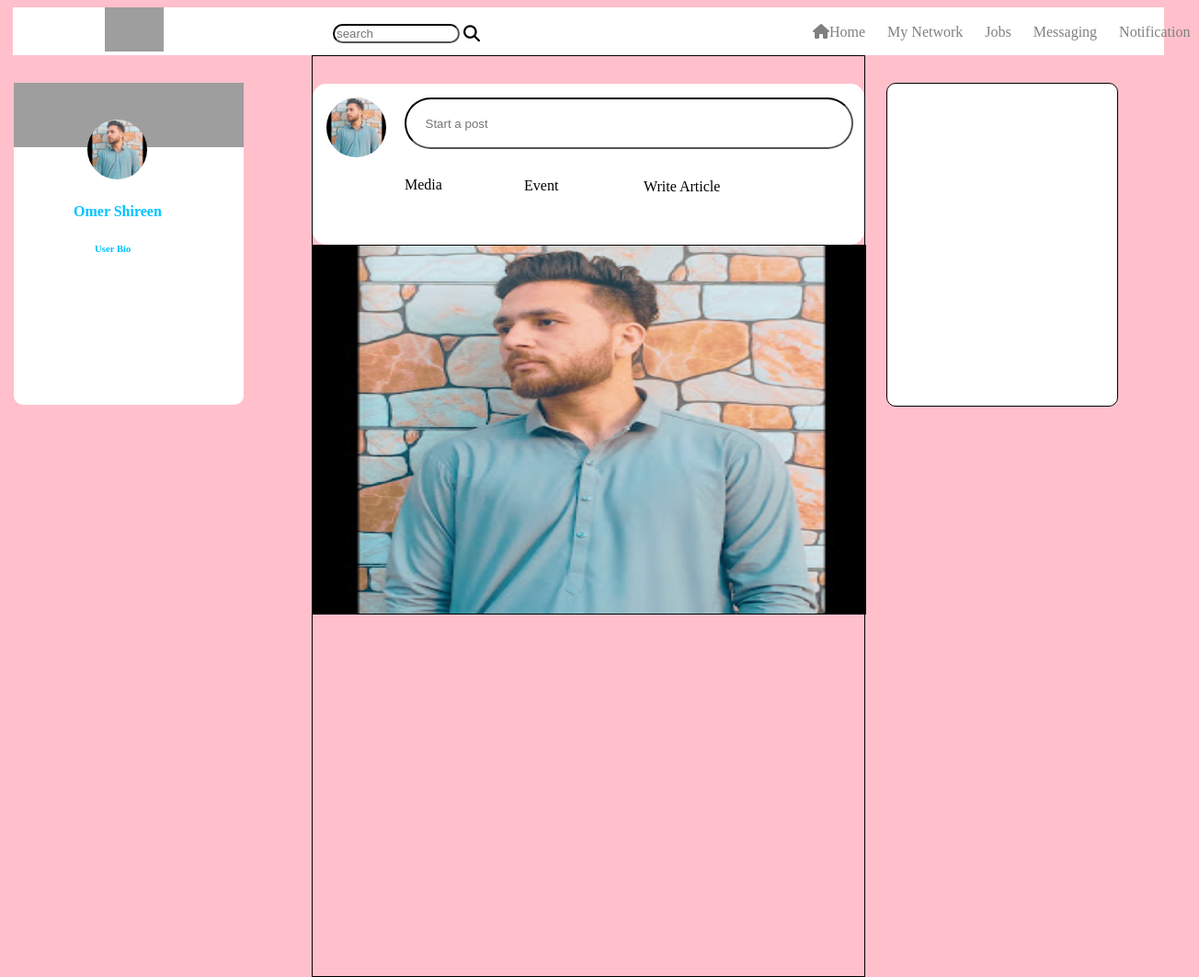
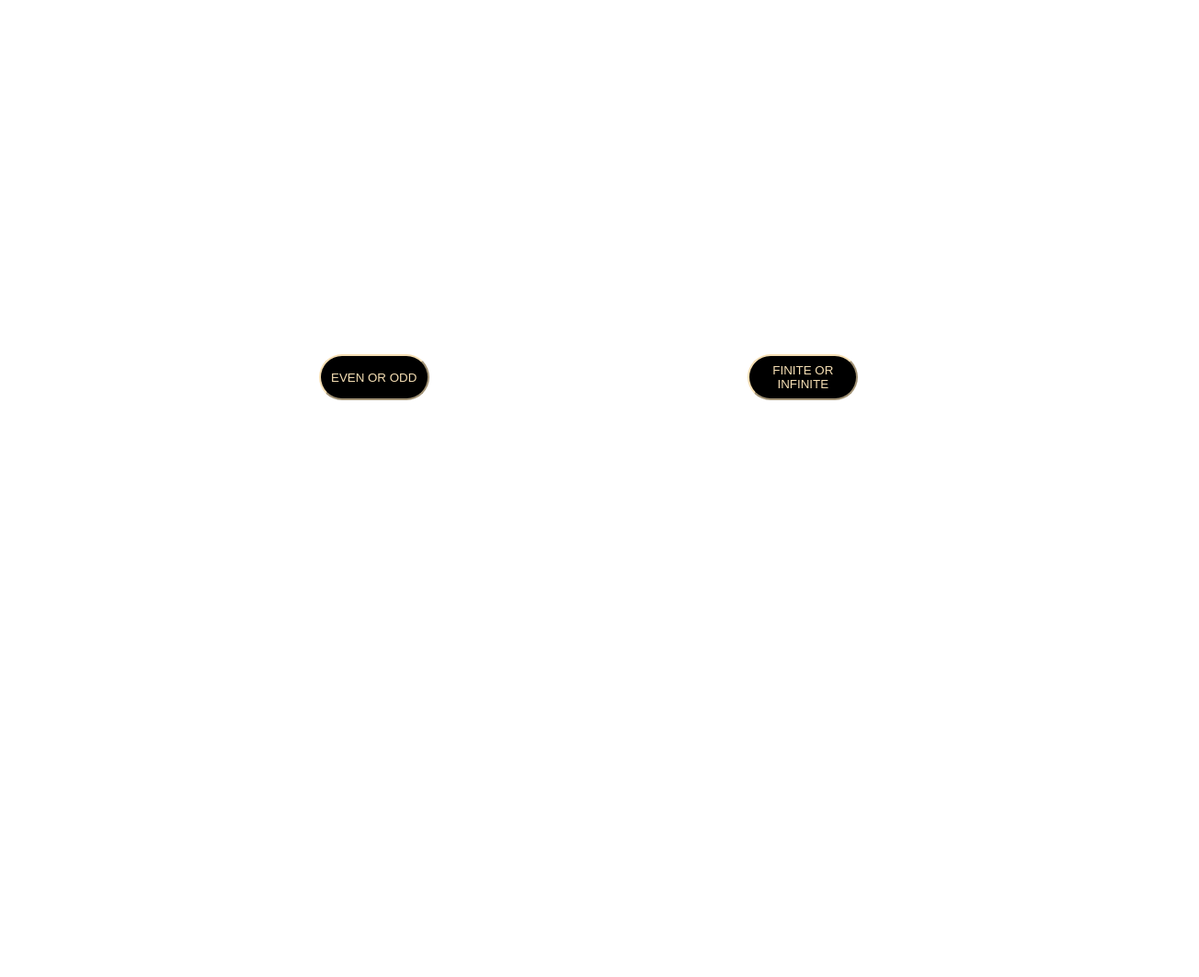
Before and after one commit to OmerShireen/Navbar, a plain HTML site: page index.html in a window 1280 px wide. Shown: the whole page at 92% size, 1304 px wide, since content can reach past the window. After the commit the page ends 800 px from the top, so only its background shows below. Drawn offline with Linux system fonts and the light colour scheme; grey boxes are pictures that could not be loaded.

Commit message:
first commit

```diff
--- a/index.html
+++ b/index.html
@@ -1,197 +1,50 @@
 <!DOCTYPE html>
 <html lang="en">
+
 <head>
     <meta charset="UTF-8">
     <meta name="viewport" content="width=device-width, initial-scale=1.0">
-    <script src="https://kit.fontawesome.com/a6f5fc1f6d.js" crossorigin="anonymous"></script>
     <title>Document</title>
     <style>
- body{
-    background-color: pink;
- }
- .nav{
-    position: sticky;
-    top: 0%;
-    z-index: 999;
-    background-color: white;
-    height: 52px;
-    margin-top: 8px;
-    margin-left: 6px;
-    margin-right: 6px;
-    /* border: 2px solid; */
-   }
-   img{
-    position: relative;
-    left: 100px;
-   }
-   input{
-    position: relative;
-    left: 280px;
-    bottom: 15px;
-    height: 15px;
-    width: 130px;
-    border-radius: 20px;
-    border-color: black;
-   }
-   .b1{
-    position: relative;
-    text-decoration: none;
-    color: grey;
-    left: 650px;
-    bottom: 16px;
-    padding: 10px;
-   }
-   .box1{
-    border-radius: 10px;
-    top: 90px;
-    left: 15px;
-   display: inline-block;
-   position: absolute;
-   height: 350px;
-   width: 250px;
-   background-color: white;
-   }
-   .box2{
-    border-radius: 10px;
-    top: 90px;
-    right: 5%;
-   display: inline-block;
-   position: absolute;
-   border: 1px solid;
-   height: 350px;
-   width: 250px;
-   background-color: white;
-   }
-   .img{
-   background-image: url(https://images.pexels.com/photos/19214222/pexels-photo-19214222/free-photo-of-bench-in-autumn-leaves.jpeg?auto=compress&cs=tinysrgb&w=600&lazy=load);
-   height: 70px;
-   width: 250px;
-   background-size: cover;
-   }
-   .img1{
-    background-image: url(img.jpg);
-    height: 65px;
-    width: 65px;
-    border-radius: 50%;
-    background-size: 100% 100%;
-    position: relative;
-    left: 80px;
-    bottom: 30px;
-   }
-   h4{
-    position: relative;
-    left: 65px;
-    bottom: 25px;
-    color: rgb(0, 195, 255);
-   }
-   h6{
-    position: relative;
-    left: 88px;
-    bottom: 25px;
-    color: rgb(0, 195, 255);
-   }
-   .box3{
-    margin-top: 30px;
-    background-color: white;
-    border-radius: 15px;
+        * {
+            margin: 0;
+            padding: 0;
+            box-sizing: border-box;
+        }
 
-   }
-   .img3{
-    background-image: url(img.jpg);
-    height: 65px;
-    width: 65px;
-    border-radius: 50%;
-    background-size: 100% 100%;
-    position: relative;
-    left: 15px;
-    top: 15px;
-   }
-   .input1{
-    position: relative;
-    height: 50px;
-    width: 480px;
-    left: 100px;
-    bottom: 50px;
-    border-radius: 40px;
-   }
-   .text{
-    position: relative;
-    left: 100px;
-    bottom: 20px;
+        button {
+            margin-top: 20px;
+            cursor: pointer;
+            height: 50px;
+            width: 120px;
+            border-radius: 50px;
+            color: wheat;
+            background-color: black;
+            text-transform: uppercase;
+            border-color: wheat;
+        }
 
-   }
-   .text2{
-    position: relative;
-    left: 230px;
-    bottom: 37px;
-   }
-   .text3{
-    position: relative;
-    left: 360px;
-    bottom: 54px;
-   }
-   .mainbox{
-    margin: auto;
-     border: 1px solid;
-    height: 1000px;
-    width: 600px;
-   }
-  #search{
-    font-size: 18px;
-    position: absolute;
-    left: 490px;
-    top: 20px;
-  }
- .post1{
-   height: 200px;
-   border: 1px solid;
-  background-size: 100% 100%;
- }
+        button:hover {
+            color: black;
+            background-color: wheat;
+        }
 
- .post1{
-  height: 400px;
-  width: 100%;
-  background-image: url(img.jpg);
- }
-
+        div {
+            display: flex;
+            justify-content: space-evenly;
+            align-items: center;
+            height: 100vh;
+        }
     </style>
 </head>
+
 <body>
-    <div class="nav">
-        <img src="https://encrypted-tbn0.gstatic.com/images?q=tbn:ANd9GcRZZ9HPcQsfI3XvLjEnEd_cQdfxlLyqPH33SQ&usqp=CAU" alt="" height="48px">
-         <input type="text" placeholder="search" ><i class="fa-solid fa-magnifying-glass" id="search"></i>
-             <a href="" class="b1"><i class="fa-solid fa-house"></i>Home</a>
-             <a href="" class="b1">My Network</a>
-             <a href="" class="b1">Jobs</a>
-             <a href="" class="b1">Messaging</a>
-             <a href="" class="b1">Notification</a>
-     </div>
-    </div>
-    <div class="box1">
-        <div class="img"></div>
-        <div class="img1"></div>
-        <h4>Omer Shireen</h4>
-        <h6>User Bio</h6>
-    </div>
-    <div class="box2">
-
-        </div>
-        <div class="mainbox">
-      <div class="box3">
-        <div class="img3"></div>
-        <input type="text" placeholder="     Start a post" class="input1">
-        <div class="text">Media</div>
-        <div class="text2">Event</div>
-        <div class="text3">Write Article</div>
-      </div>
-      <div class="post1">
-        <div class="posts1"></div>
 
 
-      </div>
+    <div>
+        <button onclick="even()">even or odd </button>
 
-
-
+        <button onclick="forin()">finite or infinite</button>
     </div>
 
 
@@ -199,12 +52,7 @@
 
 
 
+    <script src="index.js"></script>
+</body>
 
-
-
-
-    </div>
-
-
-</body>
 </html>
--- /dev/null
+++ b/index.js
@@ -0,0 +1,30 @@
+function even() {
+    let user = prompt("(1)even (2)odd")
+    if (user == 1) {
+        let lim = prompt("range")
+        for (let i = 1; i <= lim; i++) {
+            if (i % 2 == 0) {
+                document.write(`<center>${i}</center>`)
+            }
+        }
+    }
+    else if (user == 2) {
+        let lim = prompt("range")
+        for (let i = 1; i <= lim; i++) {
+            if (i % 2 != 0) { document.write(`<center>${i}</center>`) }
+        }
+    }
+    else { alert("invalid request") }
+};
+
+function forin(){
+    let p1 = prompt("enter 1st number ");
+    let p2 = prompt("enter 2nd number ");
+
+    let p3 = p1/p2;
+
+    p3==Infinity ? window.alert("division is not possible due to infinite value") : window.alert(p3) ;
+
+
+
+}
```
Also changed, not shown: img.jpg (deleted).
